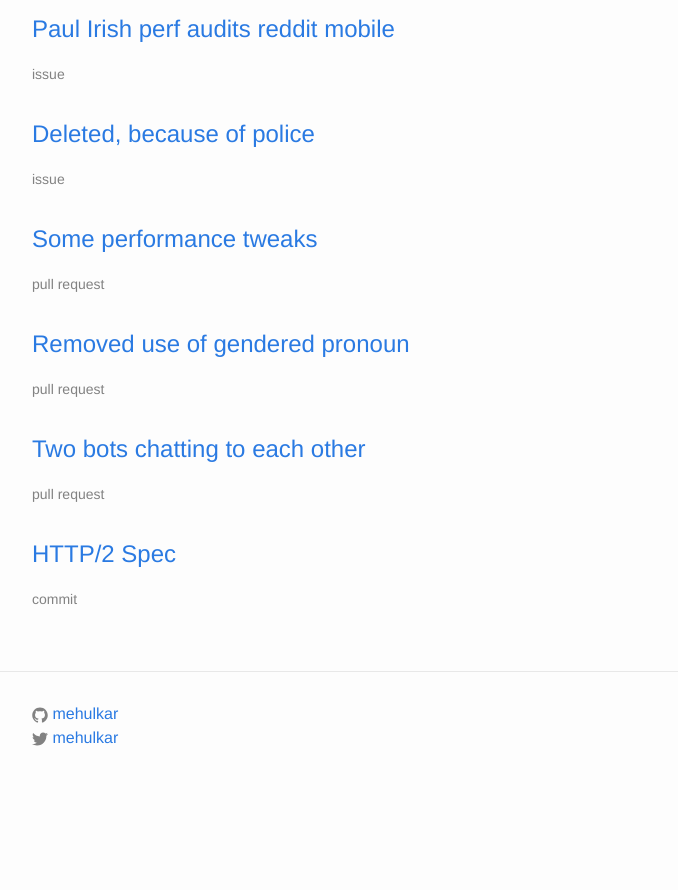
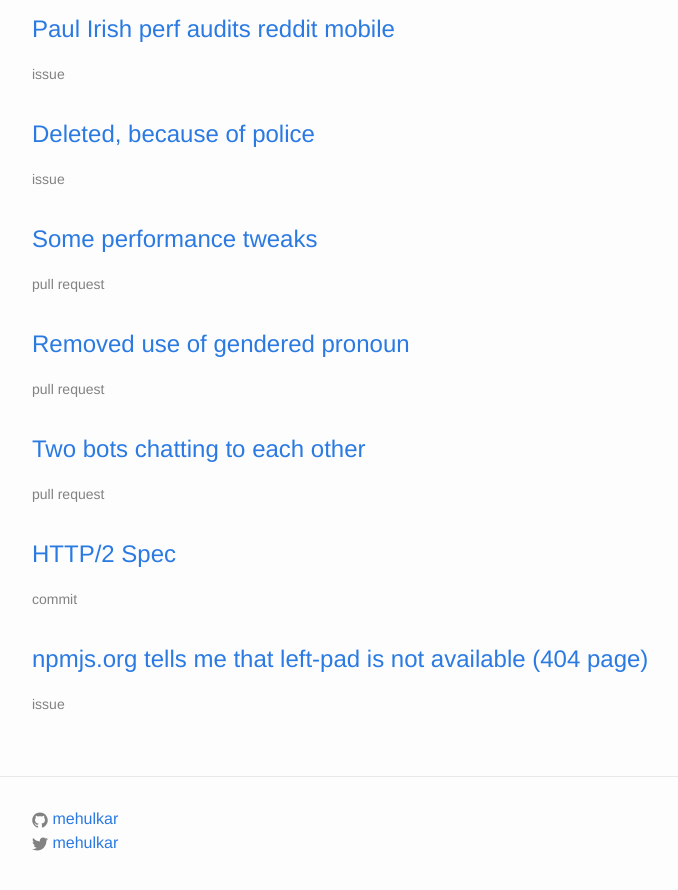
Before and after one commit to mehulkar/github-hall-of-fame, a Jekyll site: the page built from index.html, in a window 1280 px wide and 900 px high, scrolled down 2430 px. Shown: the top 890 px of the window, without its empty margins (238-916 px from the left). Built offline with Jekyll 4.4.1, drawn with Linux system fonts in a browser that asks for light colours; before the commit the page ends 3225 px from its top, so only the background shows below that.

Commit message:
Add left-pad issue page

```diff
--- a/_data/entries.yml
+++ b/_data/entries.yml
@@ -109,3 +109,7 @@
 - title: "HTTP/2 Spec"
   link: "https://github.com/http2/http2-spec/commit/ac468f3fab9f7092a430eedfd69ee1fb2e23c944"
   type: "commit"
+
+- title: "npmjs.org tells me that left-pad is not available (404 page)"
+  link: "https://github.com/azer/left-pad/issues/4"
+  type: "issue"
```
